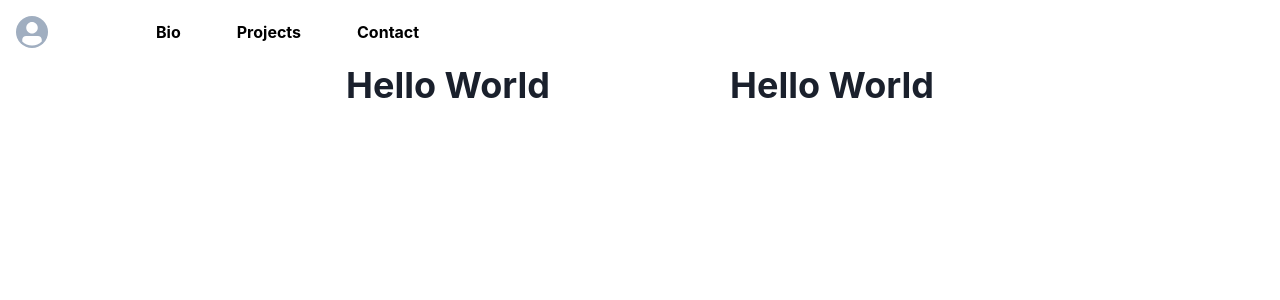
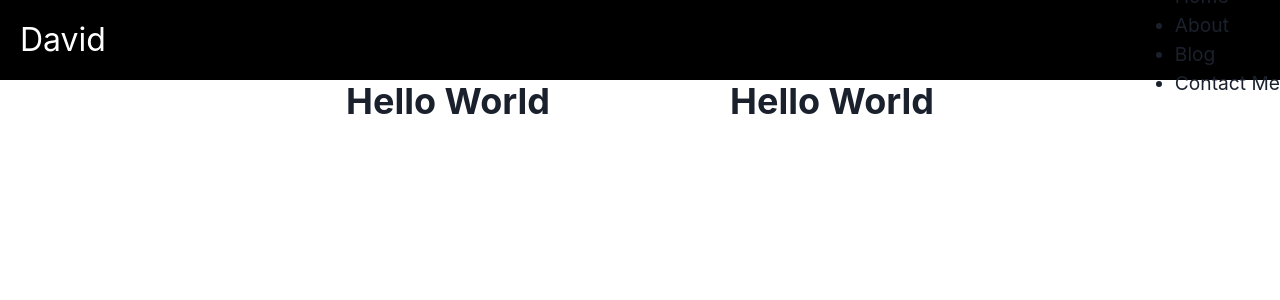
Before and after one commit to daveclinton/smallfeature, a Next.js app: page / in a window 1280 px wide. Shown: the top 300 px of the page. Built offline with nearby package versions, Linux system fonts and the light colour scheme.

Commit message:
refactor: change navbar style

```diff
--- a/pages/components/navbar/index.tsx
+++ b/pages/components/navbar/index.tsx
@@ -1,97 +1,53 @@
-import { ReactNode } from "react";
-import {
-  Box,
-  Flex,
-  Avatar,
-  HStack,
-  Link,
-  IconButton,
-  Button,
-  Menu,
-  MenuButton,
-  MenuList,
-  MenuItem,
-  useDisclosure,
-  useColorModeValue,
-  Stack,
-} from "@chakra-ui/react";
-import { HamburgerIcon, CloseIcon } from "@chakra-ui/icons";
+import { Flex, Link, ListItem, UnorderedList } from "@chakra-ui/react";
+import React from "react";
 
-const Links = ["Bio", "Projects", "Contact"];
-
-const NavLink = ({ children }: { children: ReactNode }) => (
-  <Link
-    px={2}
-    py={1}
-    rounded={"md"}
-    _hover={{
-      textDecoration: "none",
-      bg: useColorModeValue("black", "black"),
-      color: "#ffffff",
-      fontWeight: "bolder",
-    }}
-    href={"#"}
-  >
-    {children}
-  </Link>
-);
-
-export default function Navbar() {
-  const { isOpen, onOpen, onClose } = useDisclosure();
-
+function index() {
   return (
-    <>
-      <Box bg="#ffffff" px={4}>
-        <Flex h={16} alignItems={"center"} justifyContent={"space-between"}>
-          <IconButton
-            size={"md"}
-            icon={isOpen ? <CloseIcon /> : <HamburgerIcon color="black" />}
-            aria-label={"Open Menu"}
-            display={{ md: "none" }}
-            onClick={isOpen ? onClose : onOpen}
-          />
-          <HStack spacing={100}>
-            <Flex alignItems={"center"}>
-              <Menu>
-                <MenuButton
-                  as={Button}
-                  rounded={"full"}
-                  variant={"link"}
-                  cursor={"pointer"}
-                  minW={0}
-                >
-                  <Avatar size={"sm"} />
-                </MenuButton>
-                <MenuList>
-                  <MenuItem>Github Profile</MenuItem>
-                  <MenuItem>Resume</MenuItem>
-                </MenuList>
-              </Menu>
-            </Flex>
-            <HStack
-              as={"nav"}
-              spacing={10}
-              display={{ base: "none", md: "flex" }}
-              color="#000000"
-              fontWeight="bolder"
-            >
-              {Links.map((link) => (
-                <NavLink key={link}>{link}</NavLink>
-              ))}
-            </HStack>
-          </HStack>
-        </Flex>
-
-        {isOpen ? (
-          <Box pb={4} display={{ md: "none" }} color="#000000" bg="#ffffff">
-            <Stack as={"nav"} spacing={4}>
-              {Links.map((link) => (
-                <NavLink key={link}>{link}</NavLink>
-              ))}
-            </Stack>
-          </Box>
-        ) : null}
-      </Box>
-    </>
+    <Flex
+      bg="black"
+      h="80px"
+      justifyContent="center"
+      alignItems="center"
+      fontSize="1.2rem"
+      pos="sticky"
+      top={0}
+      zIndex={20}
+    >
+      <Flex
+        justifyContent="center"
+        alignItems="center"
+        w="100%"
+        h="80px"
+        maxW="1500px"
+      >
+        <Link
+          color="white"
+          alignItems="center"
+          ml="20px"
+          cursor="pointer"
+          textDecoration="none"
+          fontSize="2rem"
+          flexGrow={1}
+        >
+          David
+        </Link>
+        <UnorderedList>
+          <ListItem>
+            <Link>Home</Link>
+          </ListItem>
+          <ListItem>
+            <Link>About</Link>
+          </ListItem>
+          <ListItem>
+            <Link>Blog</Link>
+          </ListItem>
+          <ListItem>
+            <Link>Contact Me</Link>
+          </ListItem>
+        </UnorderedList>
+      </Flex>
+    </Flex>
   );
 }
+
+export default index;
```
